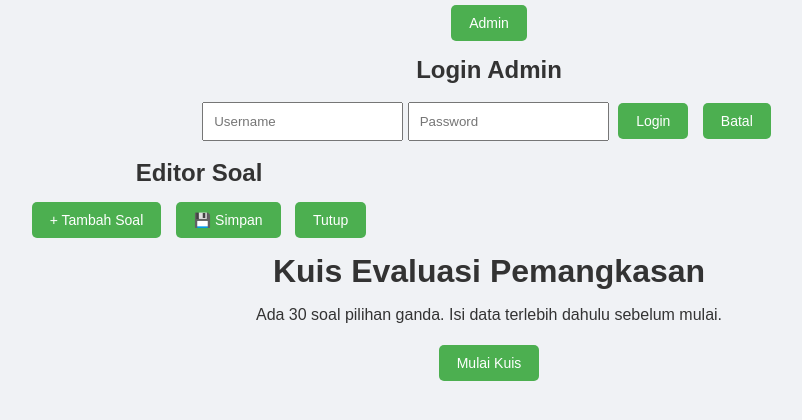
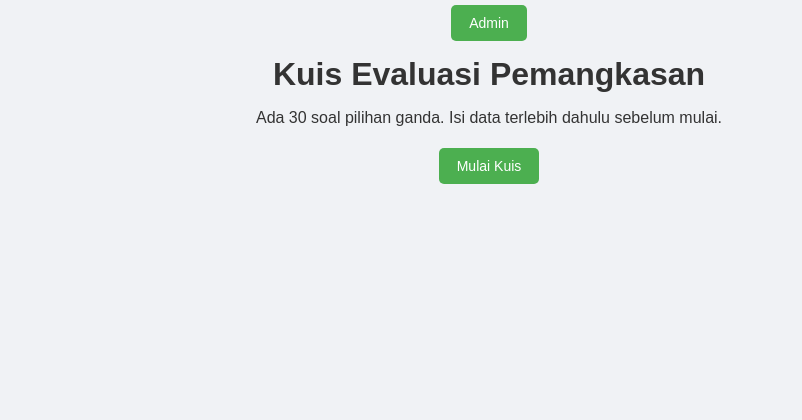
Before and after one commit to learningproject0725/quiz.haircuthairstyle-eval, a plain HTML site: page index.html in a window 1280 px wide. Shown: the whole page, without its empty margins (151-953 px from the left). Drawn offline with Linux system fonts and the light colour scheme.

Commit message:
Update index.html

```diff
--- a/index.html
+++ b/index.html
@@ -5,11 +5,12 @@
   <title>Kuis Evaluasi Pemangkasan</title>
   <link rel="stylesheet" href="style.css">
 </head>
+<body>
   <!-- Tombol Admin -->
   <button id="admin-btn">Admin</button>
 
   <!-- Modal Login -->
-<div id="admin-login" class="modal-overlay">
+  <div id="admin-login" class="modal-overlay" style="display:none;">
     <div class="modal-box">
       <h2>Login Admin</h2>
       <input type="text" id="admin-username" placeholder="Username">
@@ -20,7 +21,7 @@
   </div>
 
   <!-- Modal Editor -->
-<div id="admin-editor" class="modal-overlay">
+  <div id="admin-editor" class="modal-overlay" style="display:none;">
     <div class="modal-box" style="max-width:700px;">
       <h2>Editor Soal</h2>
       <div id="editor-container"></div>
@@ -30,7 +31,6 @@
     </div>
   </div>
 
-<body>
   <div id="quiz-container">
     <!-- Start Screen -->
     <div id="start-screen" class="window-box">
```
Lines whose indentation alone changed are shown as unchanged.
